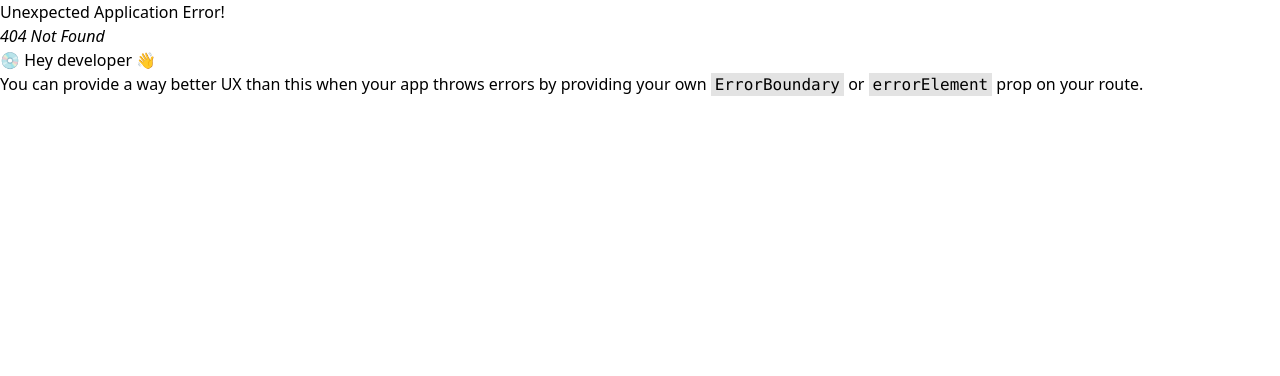
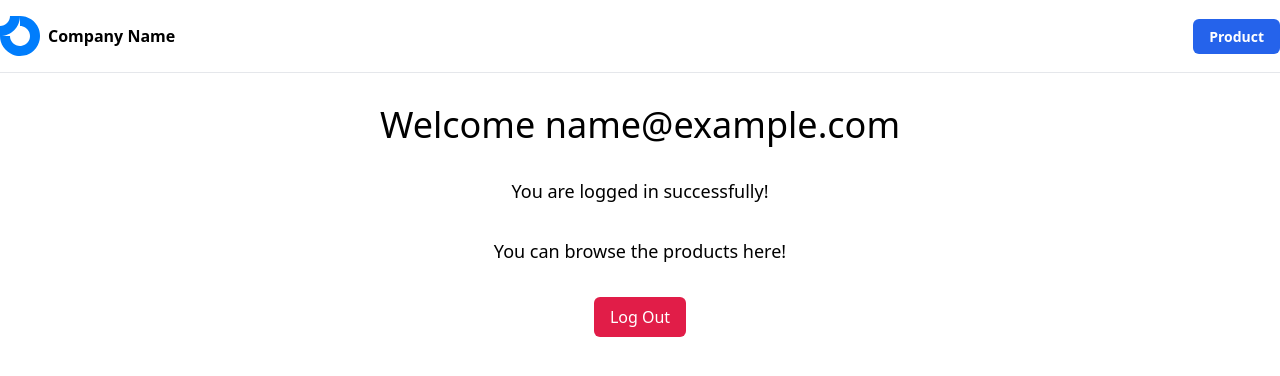
Before and after one commit to indranildeveloper/accessible-app, a React app: page /product in a window 1280 px wide. Before the commit this address had no page. Shown: the top 376 px of the page. Built offline with nearby package versions, Linux system fonts and the light colour scheme; sample sign-in values are in the browser's storage; the HTML template or start-up script is replaced by a standard one.

Commit message:
Not found page

```diff
--- a/src/components/Navbar.jsx
+++ b/src/components/Navbar.jsx
@@ -9,8 +9,8 @@ const Navbar = () => {
     ? [
         {
           id: 1,
-          title: "Dashboard",
-          link: "/dashboard",
+          title: "Product",
+          link: "/product",
         },
       ]
     : [
--- a/src/pages/HomePage.jsx
+++ b/src/pages/Home.jsx
@@ -15,7 +15,7 @@ const HomePage = () => {
           Welcome to Home Page
         </h1>
         {user ? (
-          <p>Please go to Dashboard to continue.</p>
+          <p>Please go to Product page to continue.</p>
         ) : (
           <p>Please Register or Log In to continue.</p>
         )}
--- a/src/pages/Login.jsx
+++ b/src/pages/Login.jsx
@@ -15,7 +15,7 @@ const Login = () => {
     e.preventDefault();
     setUser({ email, password });
     setUserToLocalStorage({ name: email, email, password });
-    navigate("/dashboard");
+    navigate("/product");
   };
 
   return (
--- /dev/null
+++ b/src/pages/NotFoundPage.jsx
@@ -0,0 +1,20 @@
+import { Link } from "react-router-dom";
+
+const NotFoundPage = () => {
+  return (
+    <main className="mt-8 flex flex-col gap-4">
+      <h1 className="text-4xl text-center font-bold">404, Not Found!</h1>
+      <p className="text-lg text-center">
+        The page you are looking for does not exists!
+      </p>
+      <Link
+        to="/"
+        className="px-4 py-2 mx-auto bg-blue-600 hover:bg-blue-500 text-white rounded-md transition-all"
+      >
+        Go to Home
+      </Link>
+    </main>
+  );
+};
+
+export default NotFoundPage;
--- a/src/pages/Dashboard.jsx
+++ b/src/pages/Product.jsx
@@ -2,13 +2,13 @@ import { Fragment, useContext } from "react";
 import { Helmet } from "react-helmet-async";
 import { UserContext } from "../context/UserContext";
 
-const Dashboard = () => {
+const Product = () => {
   const { user, handleLogout } = useContext(UserContext);
 
   return (
     <Fragment>
       <Helmet>
-        <title>Dashboard Page</title>
+        <title>Product Page</title>
       </Helmet>
       <main className="mt-8 flex flex-col gap-4">
         <h1 className="text-4xl text-center" role="heading">
@@ -17,6 +17,10 @@ const Dashboard = () => {
         <p className="text-center text-lg mt-4">
           You are logged in successfully!
         </p>
+        <p className="text-center text-lg mt-4">
+          You can browse the products here!
+        </p>
+
         <button
           type="button"
           onClick={handleLogout}
@@ -31,4 +35,4 @@ const Dashboard = () => {
   );
 };
 
-export default Dashboard;
+export default Product;
--- a/src/pages/Register.jsx
+++ b/src/pages/Register.jsx
@@ -16,7 +16,7 @@ const Register = () => {
     e.preventDefault();
     setUser({ name, email, password });
     setUserToLocalStorage({ name, email, password });
-    navigate("/dashboard");
+    navigate("/product");
   };
 
   return (
--- a/src/router/router.jsx
+++ b/src/router/router.jsx
@@ -4,21 +4,23 @@ import {
   Route,
 } from "react-router-dom";
 import App from "../App";
-import Dashboard from "../pages/Dashboard";
+import Product from "../pages/Product";
 import Login from "../pages/Login";
 import Register from "../pages/Register";
 import ProtectedRoute from "./ProtectedRoute";
-import HomePage from "../pages/HomePage";
+import Home from "../pages/Home";
+import NotFoundPage from "../pages/NotFoundPage";
 
 export const router = createBrowserRouter(
   createRoutesFromElements(
     <Route path="/" element={<App />}>
-      <Route index path="/" element={<HomePage />} />
+      <Route index path="/" element={<Home />} />
       <Route path="/login" element={<Login />} />
       <Route path="/register" element={<Register />} />
       <Route path="" element={<ProtectedRoute />}>
-        <Route path="/dashboard" element={<Dashboard />} />
+        <Route path="/product" element={<Product />} />
       </Route>
+      <Route path="*" element={<NotFoundPage />} />
     </Route>
   )
 );
```
